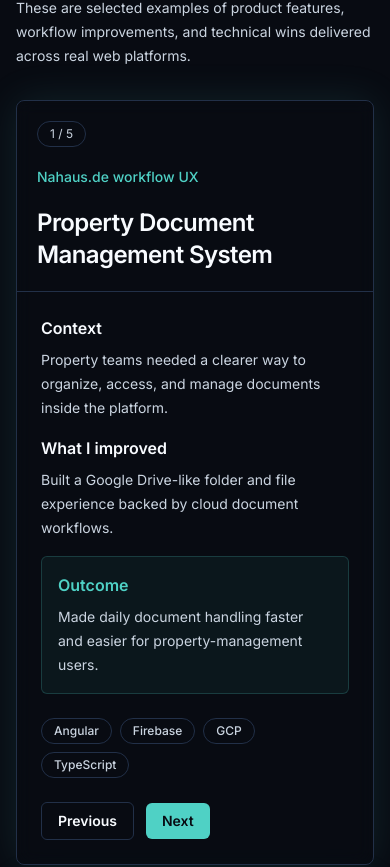
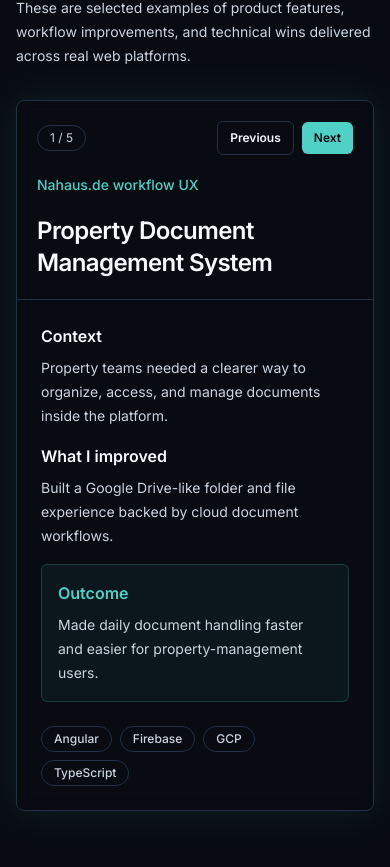
Before and after one commit to rambarada/portfolio-website, a Next.js app: page / in a window 390 px wide. Shown: the part 6678-7545 px from the top of the page. Built offline with nearby package versions, Linux system fonts and the light colour scheme.

Commit message:
Improve mobile product carousel controls

```diff
--- a/components/sections/ProjectsCarousel.tsx
+++ b/components/sections/ProjectsCarousel.tsx
@@ -22,8 +22,28 @@ export function ProjectsCarousel() {
       <div className="grid gap-5 lg:grid-cols-[0.7fr_0.3fr]">
         <Card className="overflow-hidden p-0">
           <div className="relative overflow-hidden border-b border-line bg-gradient-to-br from-accent/18 via-skysoft/10 to-panel/40 p-5 sm:p-8">
-            <div className="mb-5 w-fit rounded-full border border-line bg-ink/30 px-3 py-1 text-xs text-muted sm:absolute sm:right-6 sm:top-6 sm:mb-0">
-              {activeIndex + 1} / {projects.length}
+            <div className="mb-5 flex items-center justify-between gap-3 sm:block">
+              <div className="w-fit rounded-full border border-line bg-ink/30 px-3 py-1 text-xs text-muted sm:absolute sm:right-6 sm:top-6">
+                {activeIndex + 1} / {projects.length}
+              </div>
+              <div className="flex shrink-0 items-center gap-2 sm:hidden">
+                <button
+                  type="button"
+                  onClick={() => move(-1)}
+                  aria-label="Show previous product work"
+                  className="rounded-md border border-line bg-panel/70 px-3 py-2 text-xs font-semibold text-foreground transition hover:border-accent hover:text-accent"
+                >
+                  Previous
+                </button>
+                <button
+                  type="button"
+                  onClick={() => move(1)}
+                  aria-label="Show next product work"
+                  className="rounded-md bg-accent px-3 py-2 text-xs font-semibold text-ink transition hover:bg-skysoft"
+                >
+                  Next
+                </button>
+              </div>
             </div>
             <p className="text-sm font-medium text-accent">{active.kicker}</p>
             <h3 className="mt-5 max-w-2xl text-2xl font-semibold tracking-tight text-foreground sm:text-3xl">
@@ -50,7 +70,7 @@ export function ProjectsCarousel() {
                 <Tag key={tech}>{tech}</Tag>
               ))}
             </div>
-            <div className="mt-6 flex flex-wrap items-center gap-3">
+            <div className="mt-6 hidden flex-wrap items-center gap-3 sm:flex">
               <button
                 type="button"
                 onClick={() => move(-1)}
@@ -69,7 +89,7 @@ export function ProjectsCarousel() {
           </div>
         </Card>
 
-        <div className="grid gap-3">
+        <div className="hidden gap-3 lg:grid">
           {projects.map((project, index) => (
             <button
               key={project.name}
```
